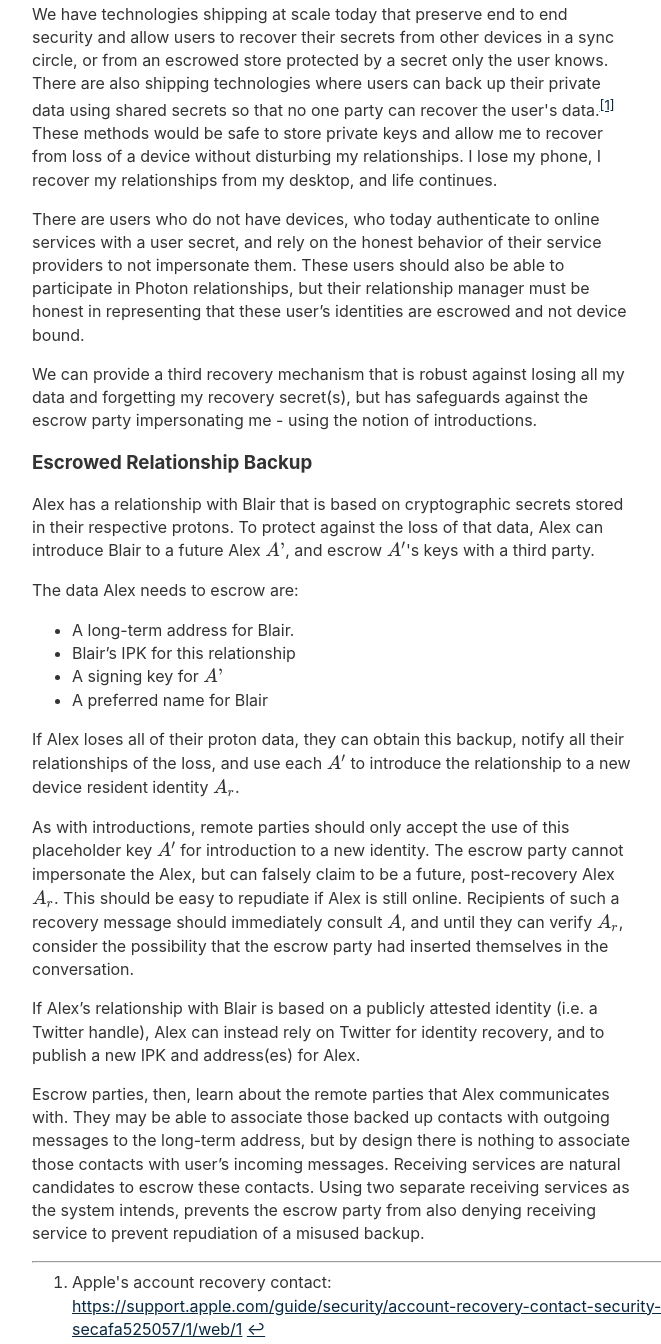
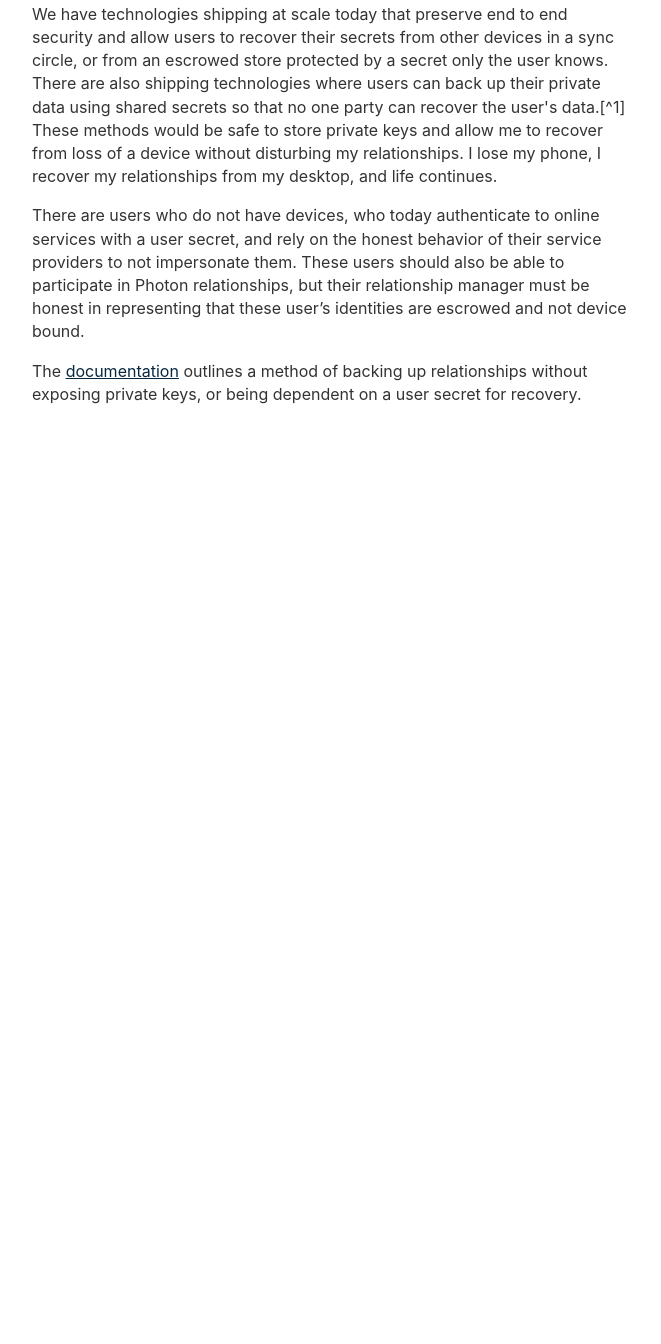
Before and after one commit to messaging-interop/messaging-interop.github.io, an Eleventy site: page posts/5.1-Backup.md in a window 1280 px wide. Shown: the part 476-1820 px from the top of the page, without its empty margins (8-669 px from the left). After the commit the page ends 898 px from the top, so only its background shows below. Built offline with nearby package versions, Linux system fonts and the light colour scheme; Eleventy itself is replaced by a stand-in of ours; files that its build step writes are made by us from their sources.

Commit message:
reorg backup to docs

```diff
--- a/posts/5.1-Backup.md
+++ b/posts/5.1-Backup.md
@@ -15,23 +15,4 @@ We have technologies shipping at scale today that preserve end to end security a
 
 There are users who do not have devices, who today authenticate to online services with a user secret, and rely on the honest behavior of their service providers to not impersonate them. These users should also be able to participate in Photon relationships, but their relationship manager must be honest in representing that these user’s identities are escrowed and not device bound.
 
-We can provide a third recovery mechanism that is robust against losing all my data and forgetting my recovery secret(s), but has safeguards against the escrow party impersonating me - using the notion of introductions.
-
-### Escrowed Relationship Backup
-Alex has a relationship with Blair that is based on cryptographic secrets stored in their respective protons. To protect against the loss of that data, Alex can introduce Blair to a future Alex $$A’$$, and escrow $$A'$$'s keys with a third party.
-
-The data Alex needs to escrow are:
-- A long-term address for Blair.
-- Blair’s IPK for this relationship
-- A signing key for $$A’$$
-- A preferred name for Blair
-
-If Alex loses all of their proton data, they can obtain this backup, notify all their relationships of the loss, and use each $$A'$$ to introduce the relationship to a new device resident identity $$A_r$$.
-
-As with introductions, remote parties should only accept the use of this placeholder key $$A'$$ for introduction to a new identity. The escrow party cannot impersonate the Alex, but can falsely claim to be a future, post-recovery Alex $$A_r$$. This should be easy to repudiate if Alex is still online. Recipients of such a recovery message should immediately consult $$A$$, and until they can verify $$A_r$$, consider the possibility that the escrow party had inserted themselves in the conversation.
-
-If Alex’s relationship with Blair is based on a publicly attested identity (i.e. a Twitter handle), Alex can instead rely on Twitter for identity recovery, and to publish a new IPK and address(es) for Alex.
-
-Escrow parties, then, learn about the remote parties that Alex communicates with. They may be able to associate those backed up contacts with outgoing messages to the long-term address, but by design there is nothing to associate those contacts with user’s incoming messages. Receiving services are natural candidates to escrow these contacts. Using two separate receiving services as the system intends, prevents the escrow party from also denying receiving service to prevent repudiation of a misused backup.
-
-[^1]: Apple's account recovery contact: https://support.apple.com/guide/security/account-recovery-contact-security-secafa525057/1/web/1
+The [documentation](docs/recovery.html) outlines a method of backing up relationships without exposing private keys, or being dependent on a user secret for recovery.
```
